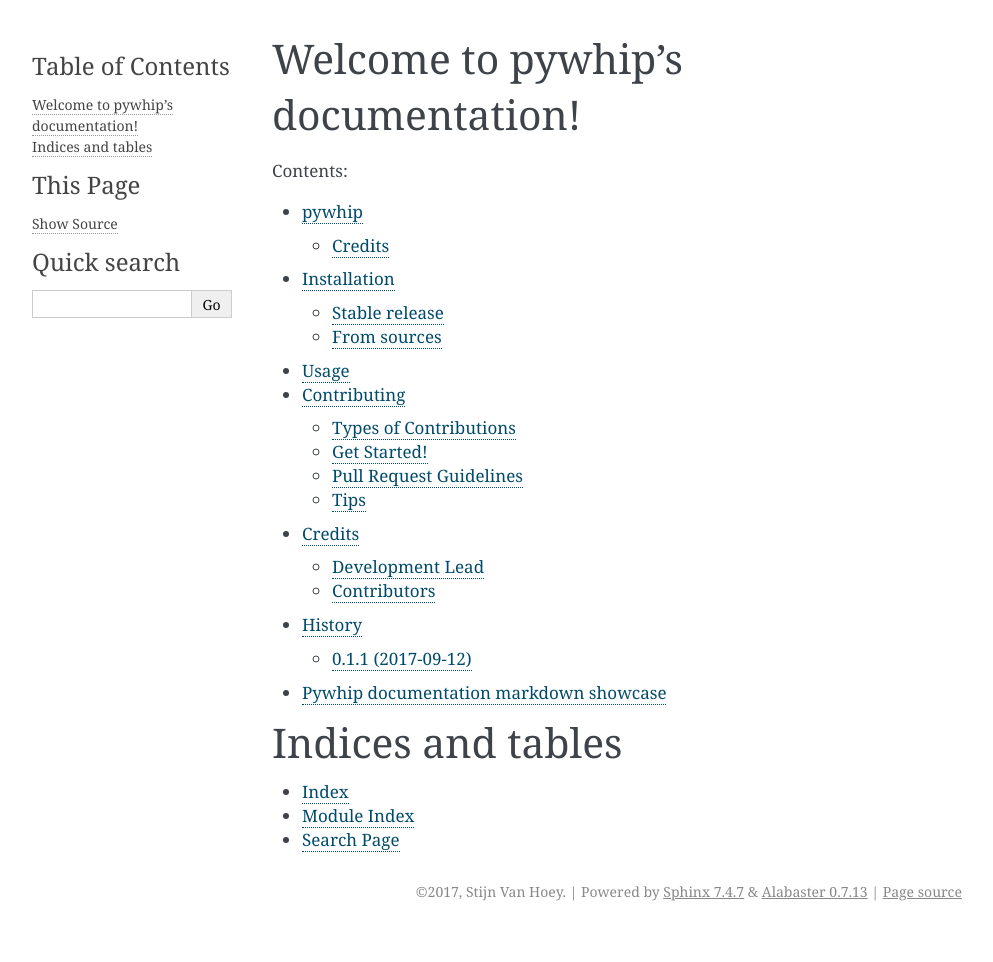
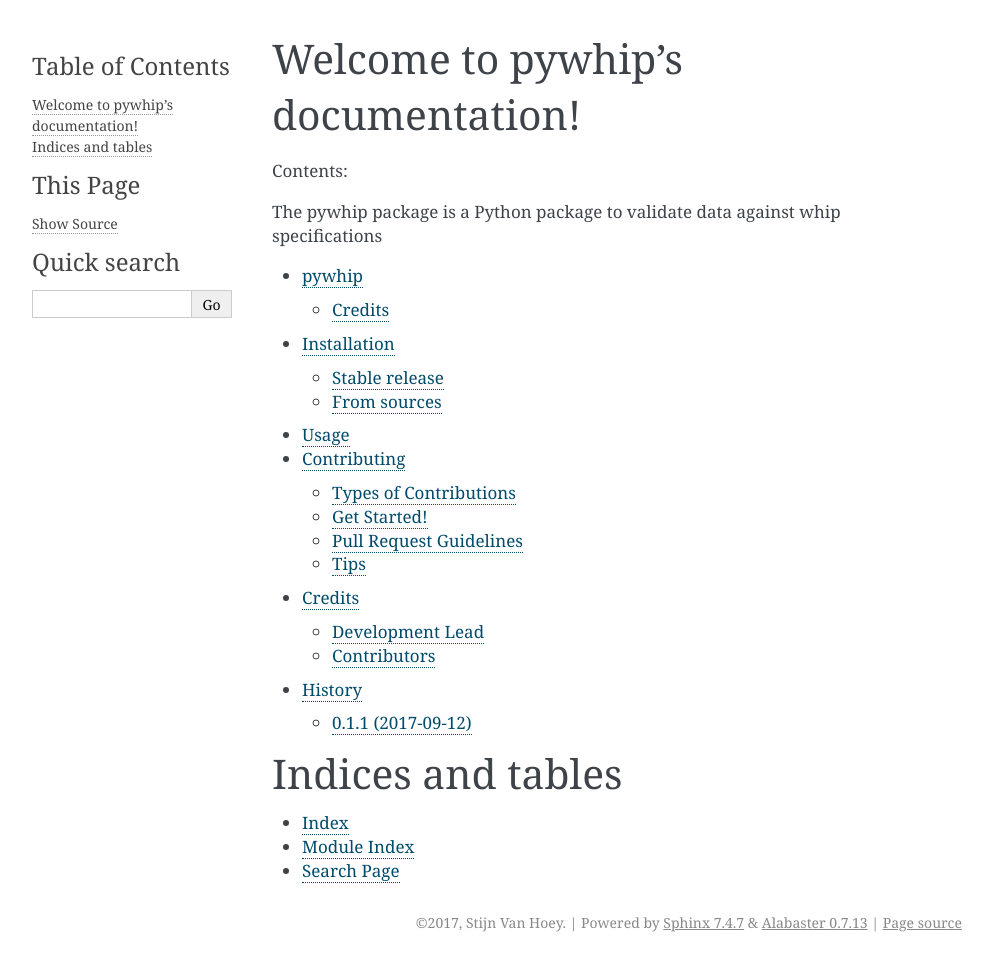
Before and after one commit to inbo/pywhip, a Sphinx documentation site: the page built from docs/index.rst, in a window 1280 px wide. Shown: the whole page, without its empty margins (148-1141 px from the left). Built offline with Sphinx 7.4.7, drawn with Linux system fonts in a browser that asks for light colours; pages that are not in the unit, such as notebooks, are missing from menus; before the commit the page ends 931 px from its top, so only the background shows below that.

Commit message:
Add introduction line to documentation main page

```diff
--- a/docs/index.rst
+++ b/docs/index.rst
@@ -2,6 +2,8 @@ Welcome to pywhip's documentation!
 ======================================
 
 Contents:
+
+The pywhip package is a Python package to validate data against whip specifications
 
 .. toctree::
    :maxdepth: 2
@@ -13,7 +15,6 @@ Contents:
    contributing
    authors
    history
-   markdown
 
 Indices and tables
 ==================
```
